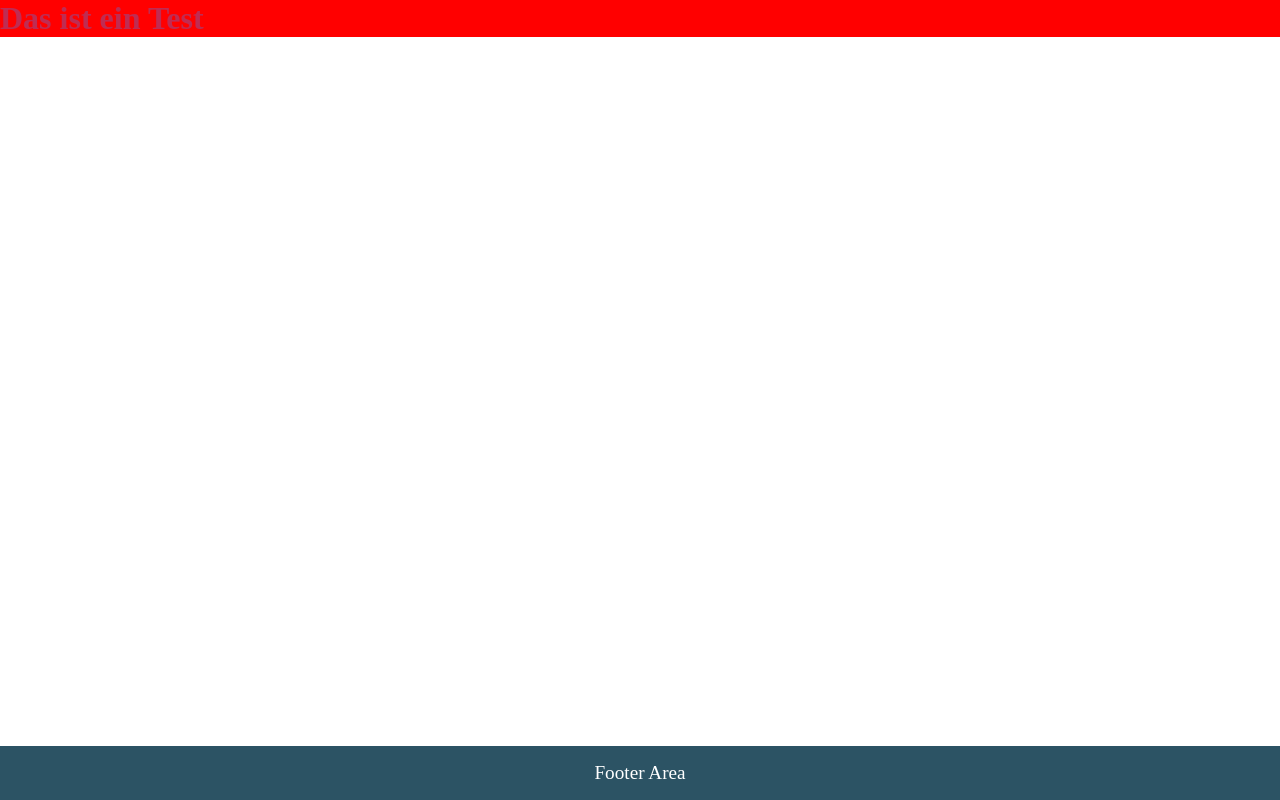
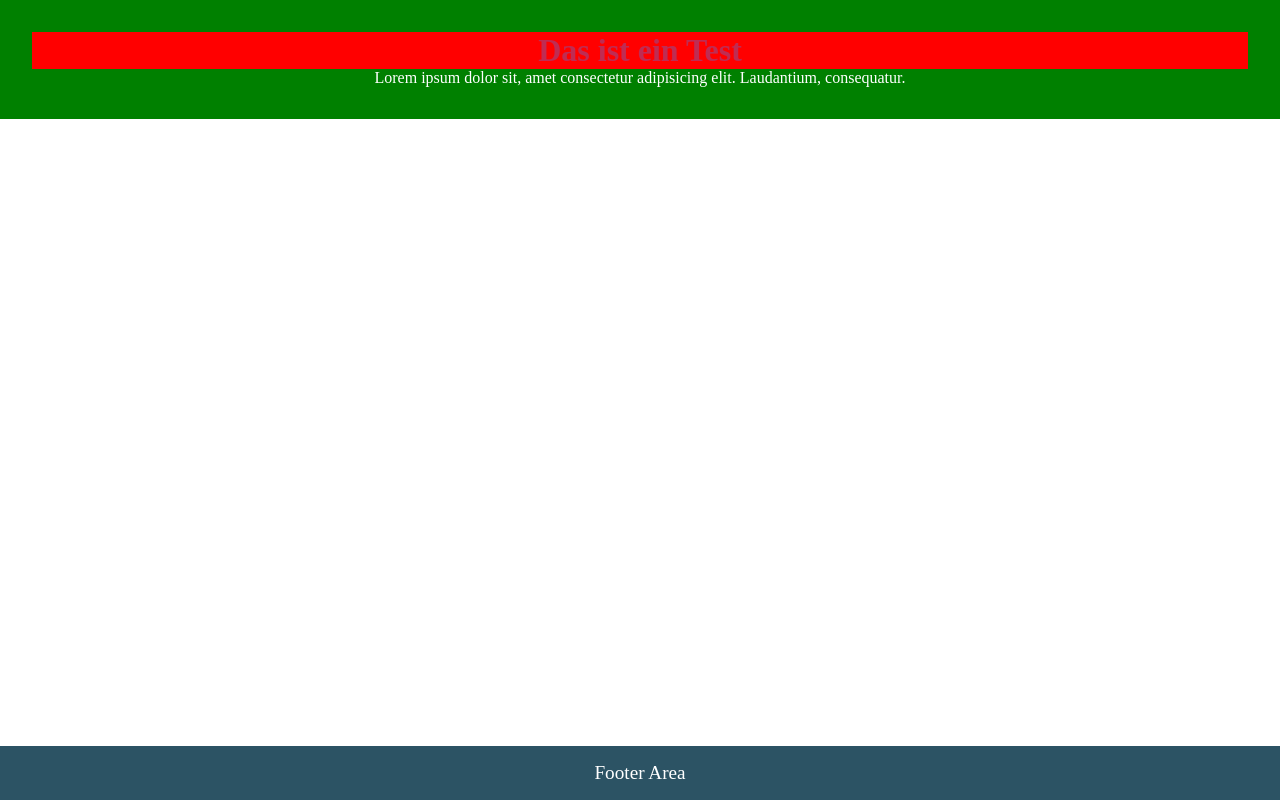
Before and after one commit to ffb92/pb-final-project, a website: page index.html in a window 1280 px wide. Drawn offline with Linux system fonts and the light colour scheme.

Commit message:
headertest2

```diff
--- a/index.html
+++ b/index.html
@@ -7,7 +7,11 @@
     <link rel="stylesheet" href="/styles/main.css">
 </head>
 <body>
-    <h1 style="background-color: red;">Das ist ein Test</h1>
+    <header>
+        <h1 style="background-color: red;">Das ist ein Test</h1>
+        <p class="htext">Lorem ipsum dolor sit, amet consectetur adipisicing elit. Laudantium, consequatur.</p>
+    </header>
+
     <footer>Footer Area</footer>
 </body>
 </html>
--- a/scss/styles.scss
+++ b/scss/styles.scss
@@ -2,6 +2,13 @@
   margin: 0;
   padding: 0;
   box-sizing: border-box;
+}
+header {
+  background-color: $color-2;
+  padding: 2rem;
+  color: #fff;
+  text-align: center;
+  background-color: green;
 }
 
 h1 {
```
Also changed, not shown: styles/main.css, 1 other file.
